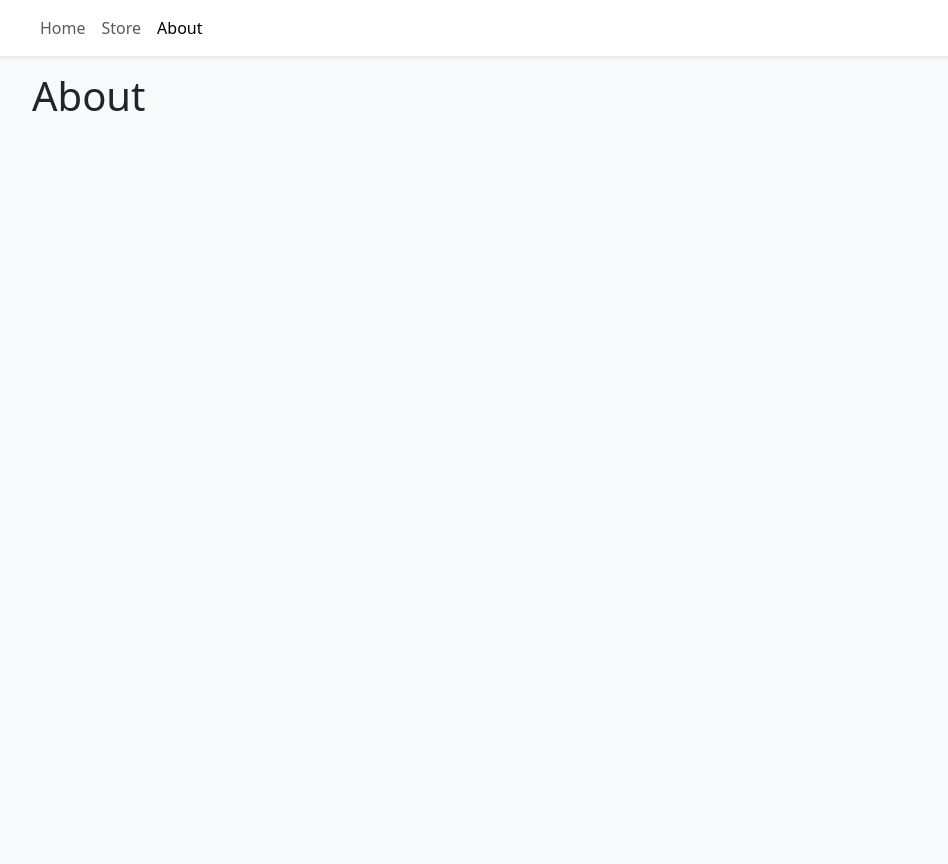
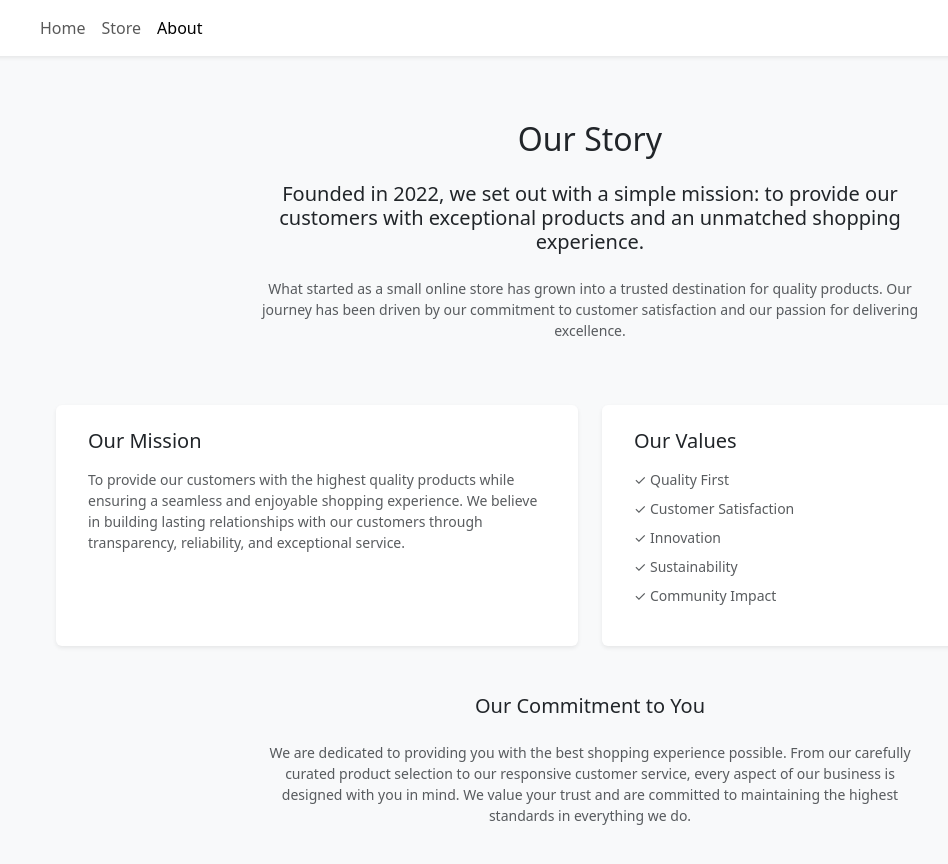
Before and after one commit to jhaysdevs/react-ts-cart, a React (Vite) app: page /about in a window 1280 px wide. Shown: the top 864 px of the page, without its empty margins (50-998 px from the left). Before the commit the page ends 800 px from the top, so only its background shows below. Built offline with nearby package versions, Linux system fonts and the light colour scheme.

Commit message:
Minor content and style updates

```diff
--- a/index.html
+++ b/index.html
@@ -4,7 +4,7 @@
     <meta charset="UTF-8" />
     <link rel="icon" type="image/svg+xml" href="/vite.svg" />
     <meta name="viewport" content="width=device-width, initial-scale=1.0" />
-    <title>Vite + React + TS</title>
+    <title>Vite + React + TS = 🛒</title>
   </head>
   <body class="bg-light">
     <div id="root"></div>
--- a/src/components/StoreItem.tsx
+++ b/src/components/StoreItem.tsx
@@ -39,12 +39,22 @@ export function StoreItem({ id, name, price, imgUrl }: StoreItemProps) {
               + Add To Cart
             </Button>
           ) : <div
-                className="d-flex align-items-center flex-row"
+                className="d-flex align-items-center justify-content-between flex-row"
                 style={{ gap: '.5rem' }}
             >
-              <Button onClick={() => decreaseCartQuantity(id)}>-</Button>
-              <span className="fs-3">{quantity}</span> in cart
-              <Button onClick={() => increaseCartQuantity(id)}>+</Button>
+              <div
+                className="d-flex align-items-center justify-content-between"
+                style={{ gap: '.5rem' }}
+              >
+                <Button onClick={() => decreaseCartQuantity(id)}>-</Button>
+                <span
+                  className="fs-3 text-center"
+                  style={{ minWidth: '120px' }}
+                >
+                  {quantity} in cart
+                </span>
+                <Button onClick={() => increaseCartQuantity(id)}>+</Button>
+              </div>
               <div
                 className="d-flex align-items-center justify-content-center"
                 style={{ gap: '.5rem' }}
--- a/src/pages/About.tsx
+++ b/src/pages/About.tsx
@@ -1,3 +1,68 @@
 export function About() {
-  return <h1>About</h1>
+  const currentYear = new Date().getFullYear();
+  const foundingYear = currentYear - 3;
+
+  return (
+    <div className="container py-5 px-4">
+      {/* Company Story Section */}
+      <div className="row mb-5">
+        <div className="col-lg-8 mx-auto text-center">
+          <h1 className="h2 mb-4 px-3">Our Story</h1>
+          <p className="h5 mb-4 px-4">
+            Founded in {foundingYear}, we set out with a simple mission: to provide our customers
+            with exceptional products and an unmatched shopping experience.
+          </p>
+          <p className="small text-muted px-4">
+            What started as a small online store has grown into a trusted destination
+            for quality products. Our journey has been driven by our commitment to
+            customer satisfaction and our passion for delivering excellence.
+          </p>
+        </div>
+      </div>
+
+      {/* Mission and Values */}
+      <div className="row mb-5 g-4">
+        <div className="col-md-6">
+          <div className="card h-100 border-0 shadow-sm">
+            <div className="card-body p-4">
+              <h2 className="h5 mb-3 px-2">Our Mission</h2>
+              <p className="small text-muted px-2">
+                To provide our customers with the highest quality products while
+                ensuring a seamless and enjoyable shopping experience. We believe
+                in building lasting relationships with our customers through
+                transparency, reliability, and exceptional service.
+              </p>
+            </div>
+          </div>
+        </div>
+        <div className="col-md-6">
+          <div className="card h-100 border-0 shadow-sm">
+            <div className="card-body p-4">
+              <h2 className="h5 mb-3 px-2">Our Values</h2>
+              <ul className="list-unstyled small text-muted px-2">
+                <li className="mb-2">✓ Quality First</li>
+                <li className="mb-2">✓ Customer Satisfaction</li>
+                <li className="mb-2">✓ Innovation</li>
+                <li className="mb-2">✓ Sustainability</li>
+                <li>✓ Community Impact</li>
+              </ul>
+            </div>
+          </div>
+        </div>
+      </div>
+
+      {/* Commitment Section */}
+      <div className="row">
+        <div className="col-lg-8 mx-auto text-center">
+          <h2 className="h5 mb-4 px-3">Our Commitment to You</h2>
+          <p className="small text-muted px-4">
+            We are dedicated to providing you with the best shopping experience possible.
+            From our carefully curated product selection to our responsive customer service,
+            every aspect of our business is designed with you in mind. We value your trust
+            and are committed to maintaining the highest standards in everything we do.
+          </p>
+        </div>
+      </div>
+    </div>
+  )
 }
--- a/src/pages/Home.tsx
+++ b/src/pages/Home.tsx
@@ -1,3 +1,59 @@
 export function Home() {
-  return <h1>Home</h1>
+  return (
+    <div className="container py-5">
+      {/* Hero Section */}
+      <div className="text-center mb-5">
+        <h1 className="display-4 mb-4">Welcome to Our Store</h1>
+        <p className="lead">
+          Discover our curated collection of premium products at unbeatable prices.
+          Shop with confidence and enjoy a seamless shopping experience.
+        </p>
+      </div>
+
+      {/* Features Section */}
+      <div className="row g-4 mb-5">
+        <div className="col-md-4">
+          <div className="card h-100 border-0 shadow-sm">
+            <div className="card-body text-center">
+              <h3 className="h5 mb-3">Quality Products</h3>
+              <p className="text-muted">
+                We carefully select each item to ensure the highest quality standards
+                for our customers.
+              </p>
+            </div>
+          </div>
+        </div>
+        <div className="col-md-4">
+          <div className="card h-100 border-0 shadow-sm">
+            <div className="card-body text-center">
+              <h3 className="h5 mb-3">Fast Shipping</h3>
+              <p className="text-muted">
+                Enjoy quick and reliable delivery to your doorstep with our
+                efficient shipping service.
+              </p>
+            </div>
+          </div>
+        </div>
+        <div className="col-md-4">
+          <div className="card h-100 border-0 shadow-sm">
+            <div className="card-body text-center">
+              <h3 className="h5 mb-3">Secure Shopping</h3>
+              <p className="text-muted">
+                Shop with peace of mind knowing your transactions are protected
+                with advanced security measures.
+              </p>
+            </div>
+          </div>
+        </div>
+      </div>
+
+      {/* Call to Action */}
+      <div className="text-center">
+        <h2 className="h4 mb-4">Ready to Start Shopping?</h2>
+        <p className="text-muted mb-4">
+          Browse our extensive collection of products and find exactly what you're looking for.
+        </p>
+      </div>
+    </div>
+  )
 }
```
Also changed, not shown: 1 other file (tests, documents, lock files or other folders).
